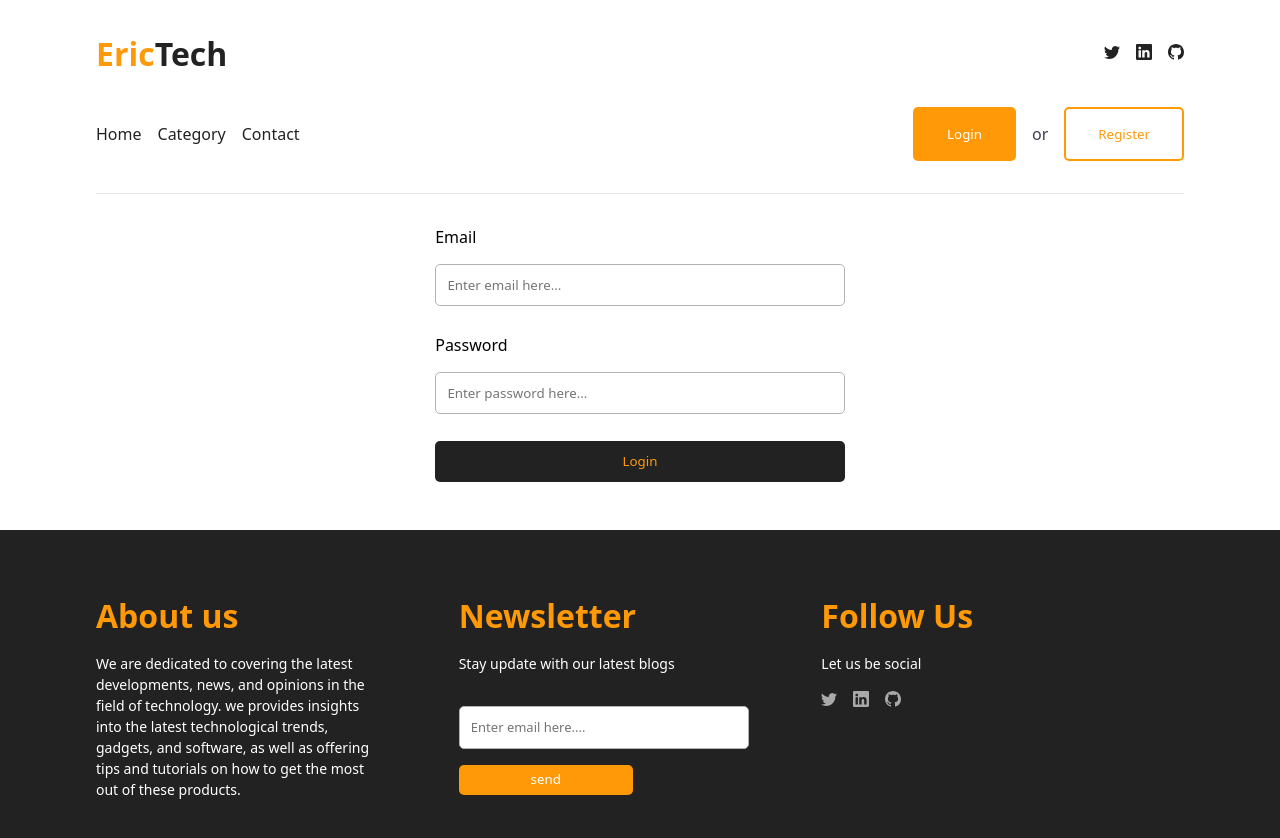
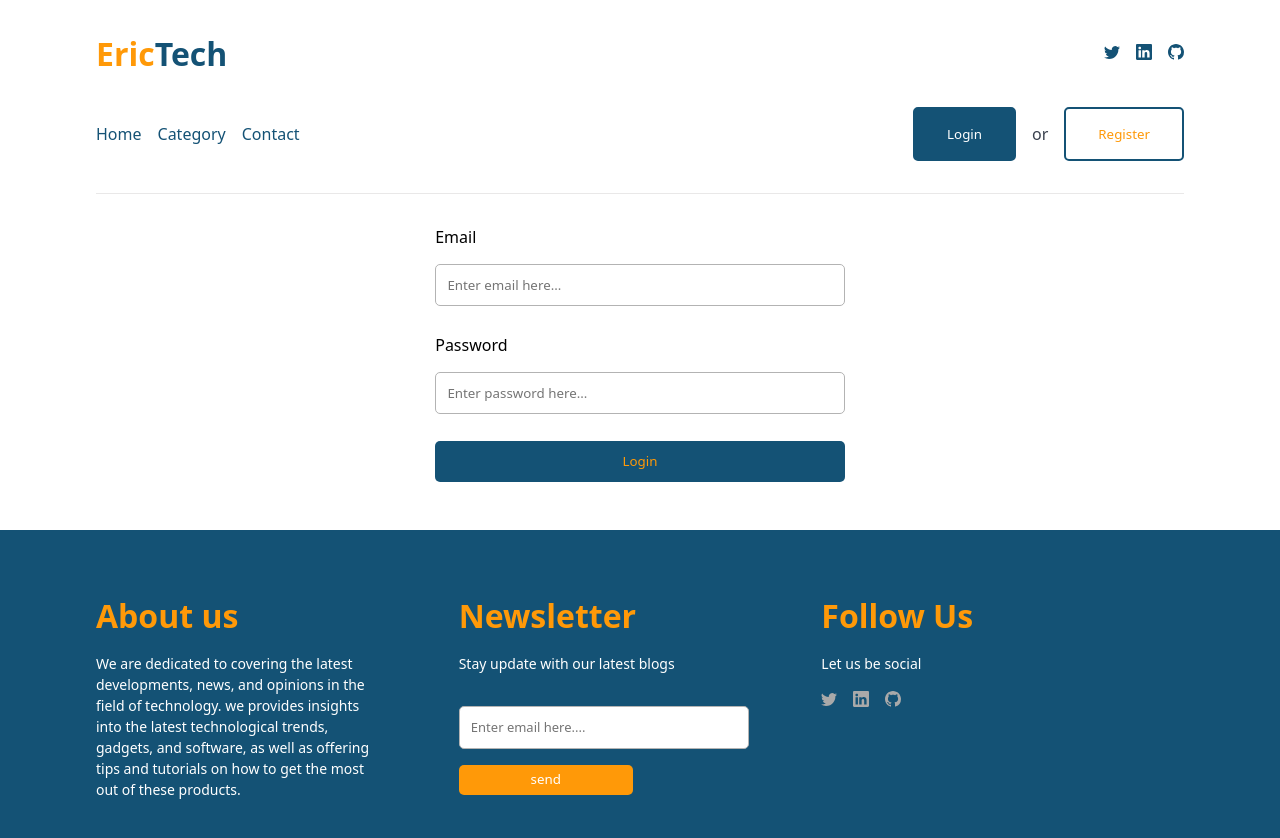
Before and after one commit to EricNiyo73/alxbrand, a React (Create React App) app: page /login in a window 1280 px wide. Shown: the top 838 px of the page. Built offline with nearby package versions, Linux system fonts and the light colour scheme; no server answers.

Commit message:
changing style and fixing errors

```diff
--- a/src/App.css
+++ b/src/App.css
@@ -7,7 +7,7 @@
 }
 :root {
   --main-color: #ff9908;
-  --main-bg-color: #222222;
+  --main-bg-color: #145275;
   --text-color: #a9a9a9;
   --p-color: #5a606a;
   --h1-color: #3a414e;
@@ -70,24 +70,24 @@ header .auth {
 header button {
   outline: none;
   border: none;
-  background-color: var(--main-color);
+  background-color: var(--main-bg-color);
   color: white;
   padding: 1rem 2rem;
-  border: 2px solid var(--main-color);
+  border: 2px solid var(--main-bg-color);
   border-radius: 5px;
 }
 header button:hover {
-  color: var(--main-color);
+  color: var(--main-bg-color);
   background-color: var(--text-white);
   transition: all 0.3s ease-in-out;
 }
 header .button {
-  border: 2px solid var(--main-color);
+  border: 2px solid var(--main-bg-color);
   color: var(--main-color);
   background-color: var(--text-white);
 }
 header .button:hover {
-  background-color: var(--main-color);
+  background-color: var(--main-bg-color);
   color: var(--text-white);
 }
 header span {
@@ -451,7 +451,7 @@ footer ul a:hover {
 .ai button {
   color: var(--main-color);
   margin: 1rem 0;
-  background-color: #222222;
+  background-color: var(--main-bg-color);
   padding: 1rem 2rem;
   border-radius: 5px;
   outline: none;
@@ -588,7 +588,7 @@ form button {
   outline: none;
   border: none;
   color: var(--main-color);
-  background-color: #222222;
+  background-color: var(--main-bg-color);
   border-radius: 5px;
   padding: 0.7rem;
   width: 60%;
--- a/src/components/SharedDashboard.js
+++ b/src/components/SharedDashboard.js
@@ -13,7 +13,7 @@ const SharedDashboard = () => {
           <div className="logo">
             <Link to="/" className="link">
               <h1>
-                <span>Tech</span>Trends
+                <span>Eric</span>Tech
               </h1>
             </Link>
           </div>
```
